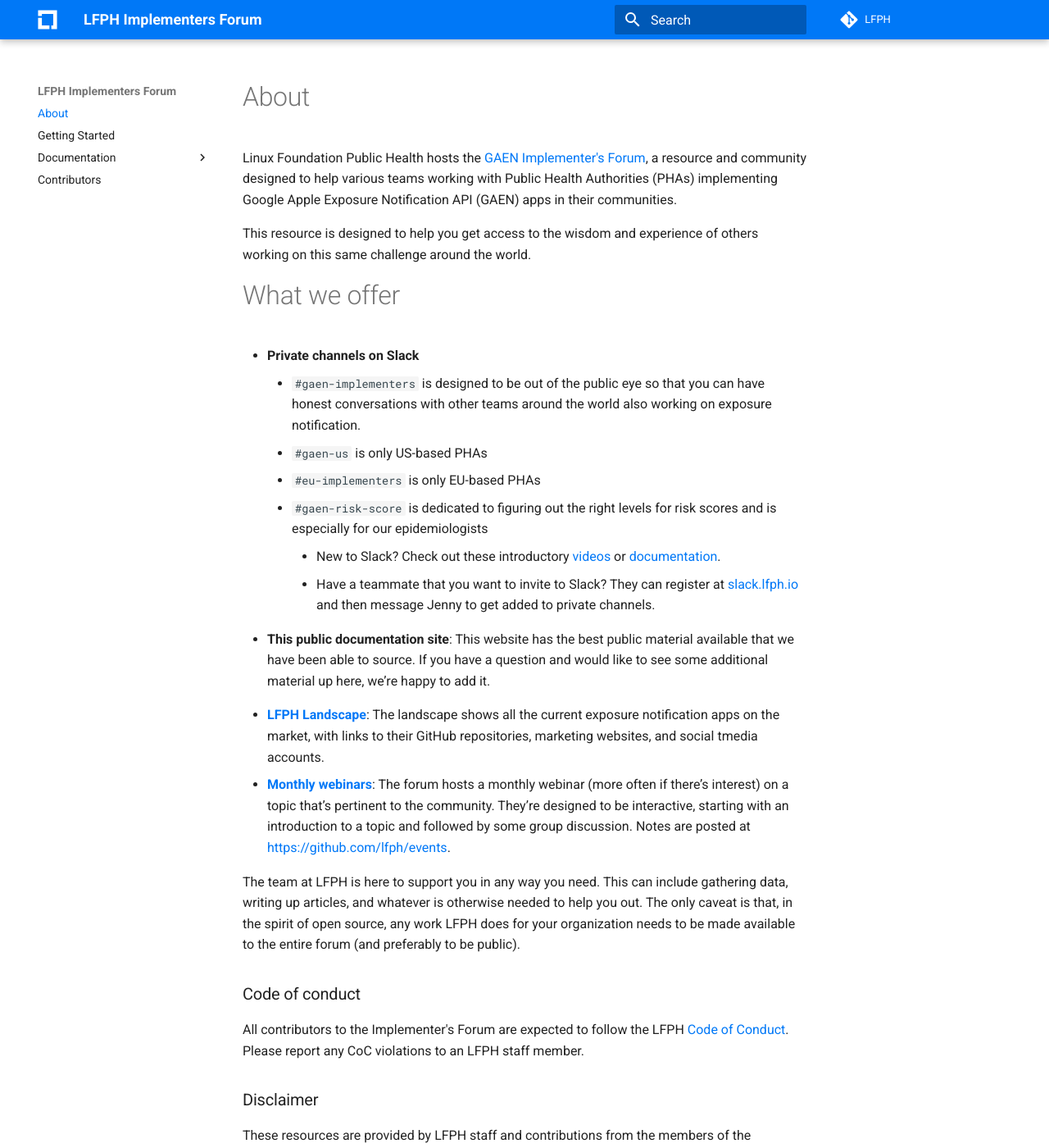
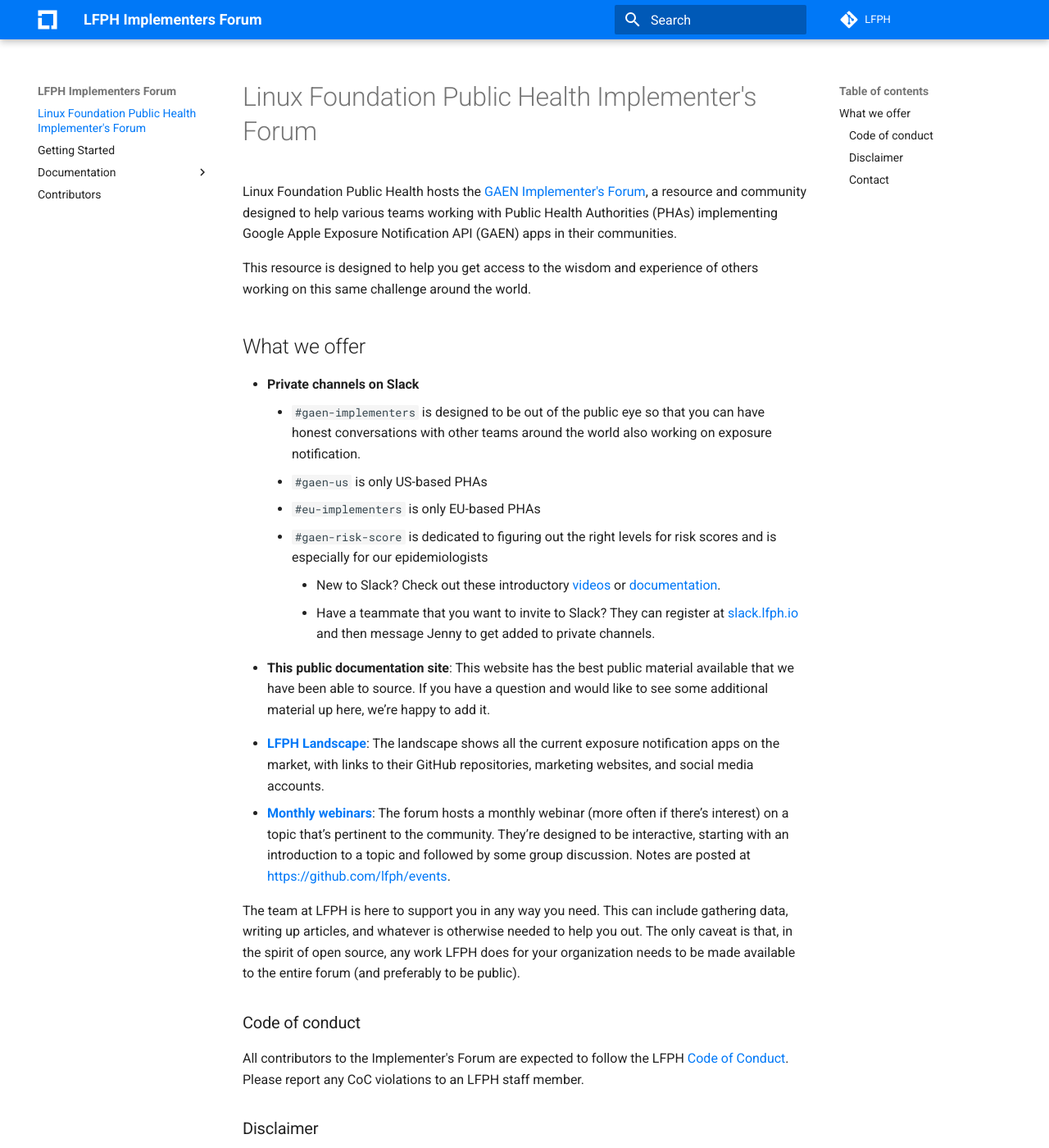
Before and after one commit to lfph/implementers-forum, an MkDocs documentation site: the page built from docs/index.md, in a window 1280 px wide and 1400 px high. Shown: the whole window at 82% size. Built offline with MkDocs 1.6.1 and Material for MkDocs 9.7.7, drawn with Linux system fonts in a browser that asks for light colours; comment, search, counter and statistics services are not loaded.

Commit message:
spelling fix

```diff
--- a/docs/index.md
+++ b/docs/index.md
@@ -1,10 +1,10 @@
-# About
+# Linux Foundation Public Health Implementer's Forum
 
 Linux Foundation Public Health hosts the [GAEN Implementer's Forum](https://www.lfph.io/community/implementers-forum/), a resource and community designed to help various teams working with Public Health Authorities (PHAs) implementing Google Apple Exposure Notification API (GAEN) apps in their communities.
 
 This resource is designed to help you get access to the wisdom and experience of others working on this same challenge around the world.
 
-# What we offer
+## What we offer
 
 * **Private channels on Slack**
     * `#gaen-implementers` is designed to be out of the public eye so that you can have honest conversations with other teams around the world also working on exposure notification.
@@ -15,7 +15,7 @@ This resource is designed to help you get access to the wisdom and experience of
         * Have a teammate that you want to invite to Slack? They can register at [slack.lfph.io](https://slack.lfph.io) and then message Jenny to get added to private channels.
 * **This public documentation site**: This website has the best public material available that we have been able to source. If you have a question and would like to see some additional material up here, we’re happy to add it.
 <!-- * Private GitHub repo: If you have information that you only want to share with members of the Implementer’s Forum, we can upload it to a private GitHub repo. However, please note that we can’t guarantee that the files won’t later be distributed to others. Whenever possible, we encourage information to be shared via our public documentation site instead. -->
-* [**LFPH Landscape**](https://landscape.lpfh.io): The landscape shows all the current exposure notification apps on the market, with links to their GitHub repositories, marketing websites, and social tmedia accounts.
+* [**LFPH Landscape**](https://landscape.lpfh.io): The landscape shows all the current exposure notification apps on the market, with links to their GitHub repositories, marketing websites, and social media accounts.
 * [**Monthly webinars**](https://www.lfph.io/community/webinars/): The forum hosts a monthly webinar (more often if there’s interest) on a topic that’s pertinent to the community. They’re designed to be interactive, starting with an introduction to a topic and followed by some group discussion. Notes are posted at [https://github.com/lfph/events](https://github.com/lfph/events).
 
 The team at LFPH is here to support you in any way you need. This can include gathering data, writing up articles, and whatever is otherwise needed to help you out. The only caveat is that, in the spirit of open source, any work LFPH does for your organization needs to be made available to the entire forum (and preferably to be public).
```
